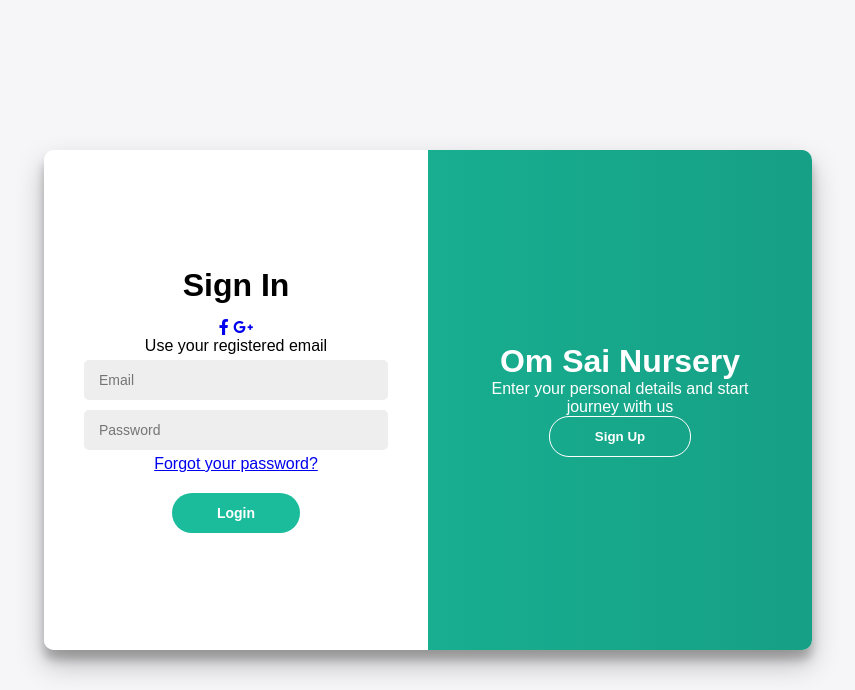
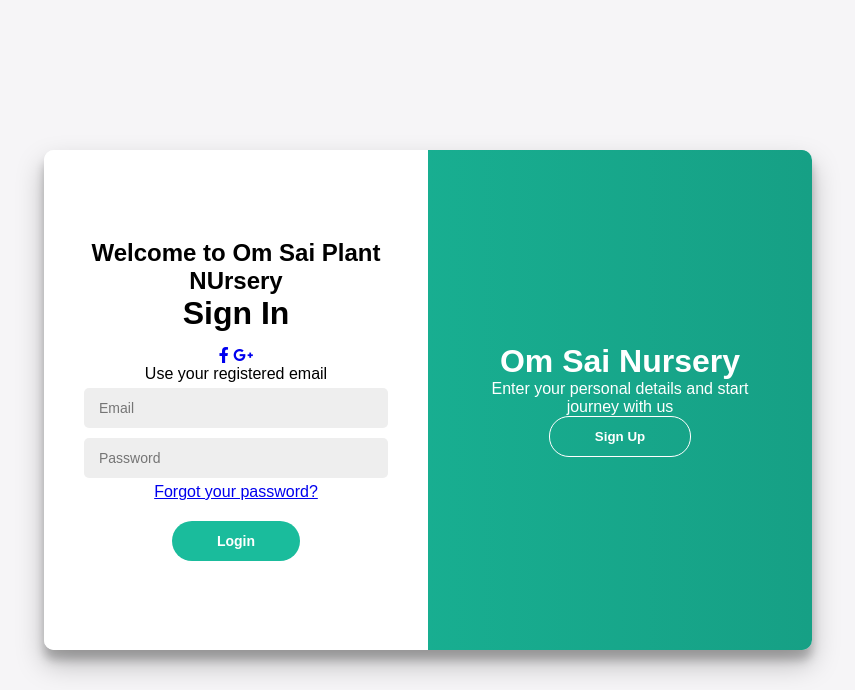
Before and after one commit to adityawalke97-prog/Om-Sai-Nursery-, a Flask app: page /login in a window 1280 px wide. Shown: the top 690 px of the page, without its empty margins (212-1067 px from the left). Run offline with Flask 3, Linux system fonts and the light colour scheme.

Commit message:
Refactor Sign Up HTML structure and content

```diff
--- a/templates/Sign_Up.html
+++ b/templates/Sign_Up.html
@@ -3,7 +3,7 @@
 <head>
     <meta charset="UTF-8">
     <meta name="viewport" content="width=device-width, initial-scale=1.0">
-    <title>Login / Sign Up - Om Sai Plant Nursery</title>
+    <title>Om Sai Plant Nursery</title>
 
     <link rel="stylesheet" href="https://cdnjs.cloudflare.com/ajax/libs/font-awesome/6.4.2/css/all.min.css">
     <link rel="stylesheet" href="{{ url_for('static', filename='signup.css') }}">
@@ -104,6 +104,8 @@
 
         <div class="form-container sign-in-container">
             <form action="/login" method="POST">
+                <h2> Welcome to Om Sai Plant NUrsery<h2>
+
                 <h1>Sign In</h1>
                 <div class="social-container">
                     <a href="#" class="social"><i class="fab fa-facebook-f"></i></a>
```
